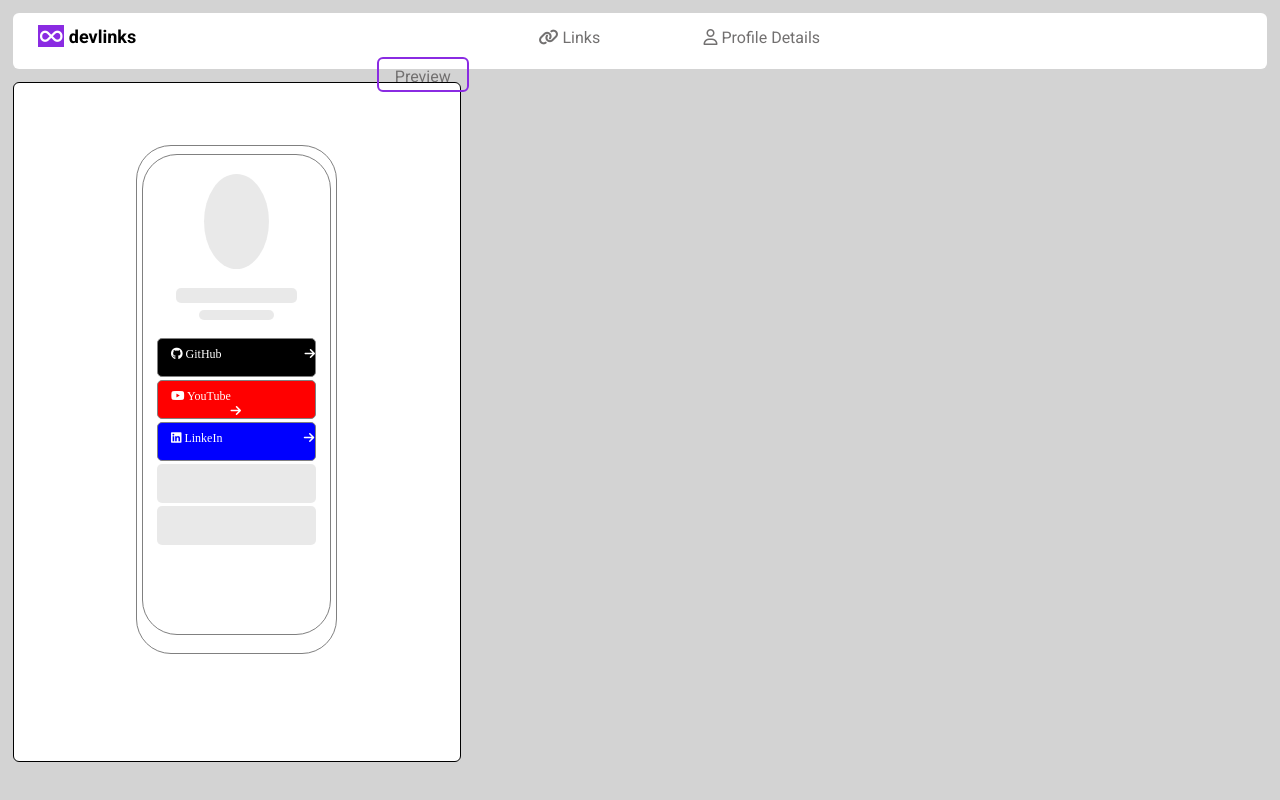
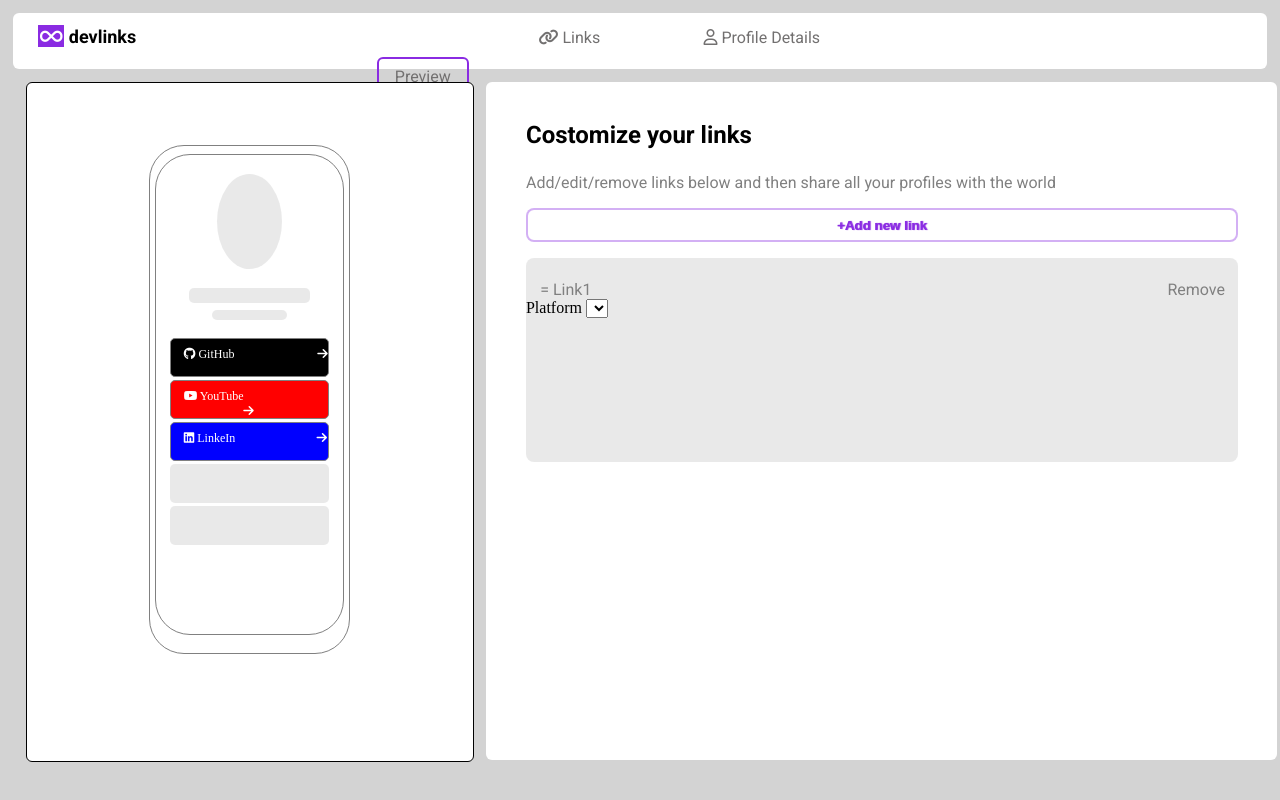
Before and after one commit to ensarsagkal/calisma, a plain HTML site: page grup4/index.html in a window 1280 px wide. Drawn offline with Linux system fonts and the light colour scheme.

Commit message:
right div has started

```diff
--- a/grup4/index.html
+++ b/grup4/index.html
@@ -82,8 +82,18 @@
 
 </section>
 <section class="right">
+    <h1>Costomize your links</h1>
+    <p>Add/edit/remove links below and then share all your profiles with the world</p>
+    <button class="btn1">+Add new link</button>
+    <article class="link1">
+        <p>= Link1 <span>Remove</span></p>
+        <label for="platform">Platform</label>
+        <select name="" id=""></select>
+
+    </article>
 
 
 </section>
+
 </body>
 </html>
--- a/grup4/style.css
+++ b/grup4/style.css
@@ -11,6 +11,8 @@
   margin: 1%;
   height: 7vh;
   border-radius: 6px;
+  position: relative;
+  top: 5%;
 }
 nav ul li {
   display: inline-block;
@@ -96,6 +98,9 @@
   width: 35%;
   height: 85vh;
   margin-left: 1%;
+  display: inline-block;
+  position: absolute;
+  left:1%;
 }
 
 
@@ -239,4 +244,55 @@
 
 .right{
 
+    /* border: 1px solid black; */
+    border-radius: 6px;
+    background-color: white;
+    width: 61.8%;
+    height: 84.8vh;
+    margin-bottom: -15.1%;
+    margin-left: 1%;
+    display: inline-block;
+    position: absolute;
+    left: 37%;
+
+
 }
+.right h1{
+  font-family: "Roboto", sans-serif;
+  padding-left: 5%;
+  padding-top: 5%;
+
+}
+.right p{
+  font-family: "Roboto", sans-serif;
+  padding-left: 5%;
+  padding-top: 3%;
+  color: grey;
+}
+.btn1{
+  width: 90%;
+  margin: auto;
+  margin-left: 5% ;
+  margin-top: 2%;
+  padding: 1% 0;
+  border-radius: 8px;
+  color: blueviolet;
+  background-color: white;
+  font-weight: bolder;
+  border: 2px solid rgba(137, 43, 226, 0.37);
+text-shadow: 1px 0 1px;
+}
+
+.link1{
+  background-color:rgba(211, 211, 211, 0.505);
+  margin: 2% 5%;
+  height: 30%;
+  border-radius: 8px;
+
+}
+.link1 p{
+  padding-left: 2%;
+}
+.link1 span{
+  padding-left: 82%;
+}
```
